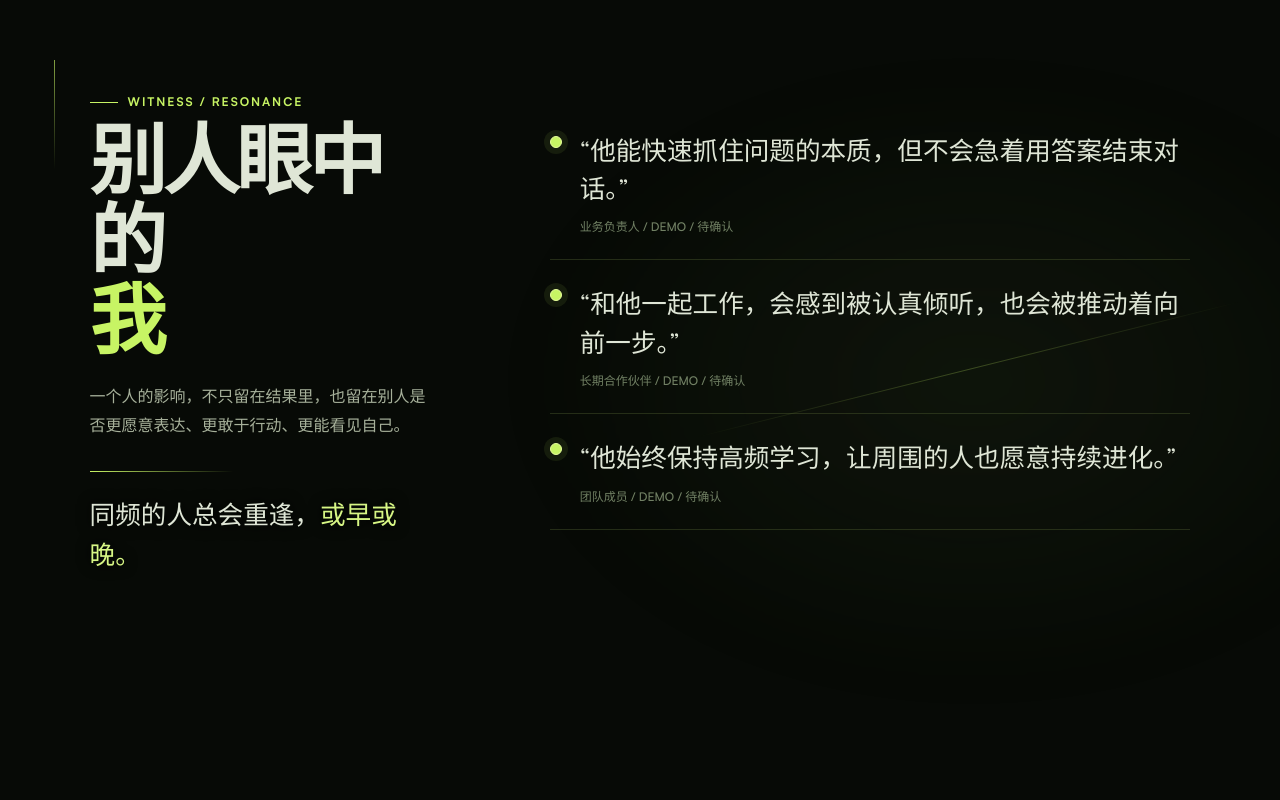
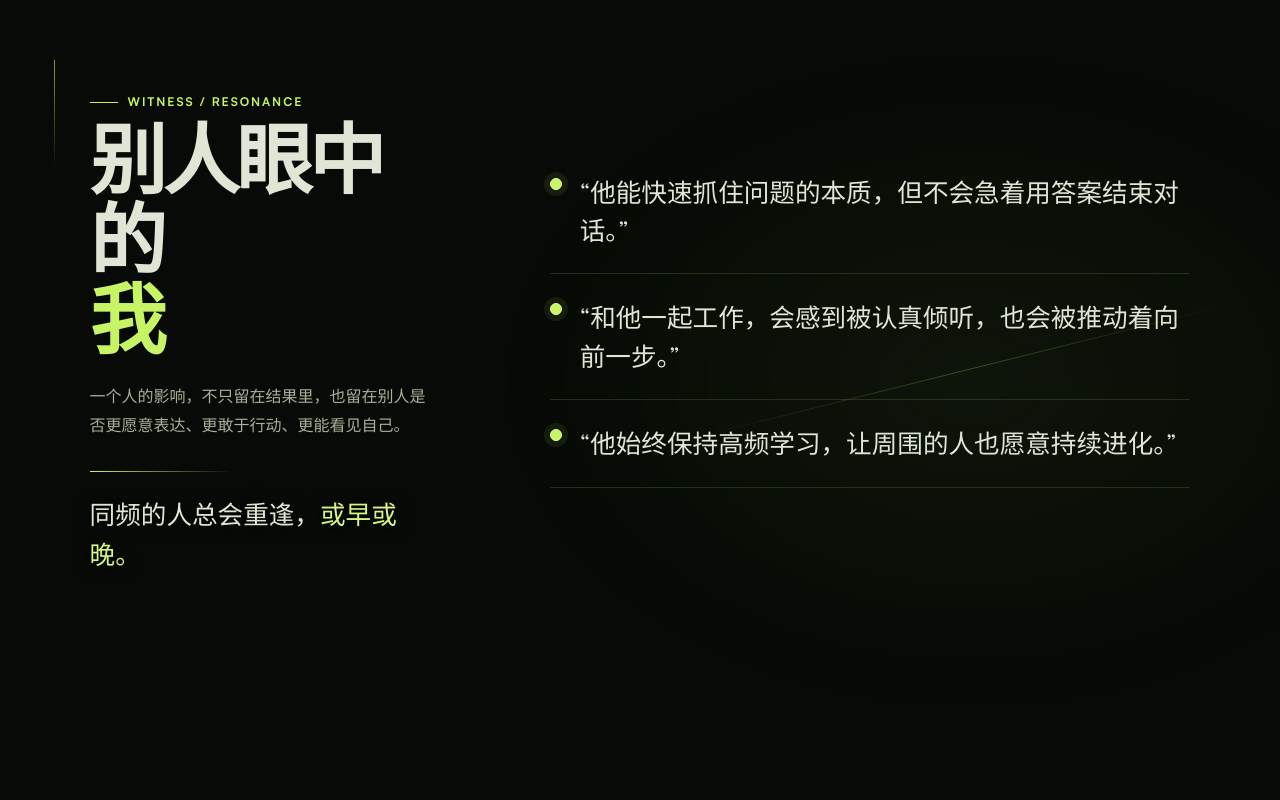
Before and after one commit to Bniya-cn/Owen-Web, a website built with Vite: page index.html in a window 1280 px wide. Shown: the part 6480-7280 px from the top of the page. Built offline with nearby package versions, Linux system fonts and the light colour scheme; animation ran at ten frames a second.

Commit message:
content: 他人口中的我——引语不再附来源署名(移除三条 witness cite)

```diff
--- a/index.html
+++ b/index.html
@@ -197,9 +197,9 @@
             <p class="thought-thread">同频的人总会重逢，<em>或早或晚。</em></p>
           </div>
           <div class="witness-list">
-            <article class="witness"><blockquote>“他能快速抓住问题的本质，但不会急着用答案结束对话。”</blockquote><cite>业务负责人 / DEMO / 待确认</cite></article>
-            <article class="witness"><blockquote>“和他一起工作，会感到被认真倾听，也会被推动着向前一步。”</blockquote><cite>长期合作伙伴 / DEMO / 待确认</cite></article>
-            <article class="witness"><blockquote>“他始终保持高频学习，让周围的人也愿意持续进化。”</blockquote><cite>团队成员 / DEMO / 待确认</cite></article>
+            <article class="witness"><blockquote>“他能快速抓住问题的本质，但不会急着用答案结束对话。”</blockquote></article>
+            <article class="witness"><blockquote>“和他一起工作，会感到被认真倾听，也会被推动着向前一步。”</blockquote></article>
+            <article class="witness"><blockquote>“他始终保持高频学习，让周围的人也愿意持续进化。”</blockquote></article>
           </div>
         </div>
       </section>
```
Also changed, not shown: DESIGN.md (+1 -1 lines), check-placeholders.mjs (+6 -5 lines).
